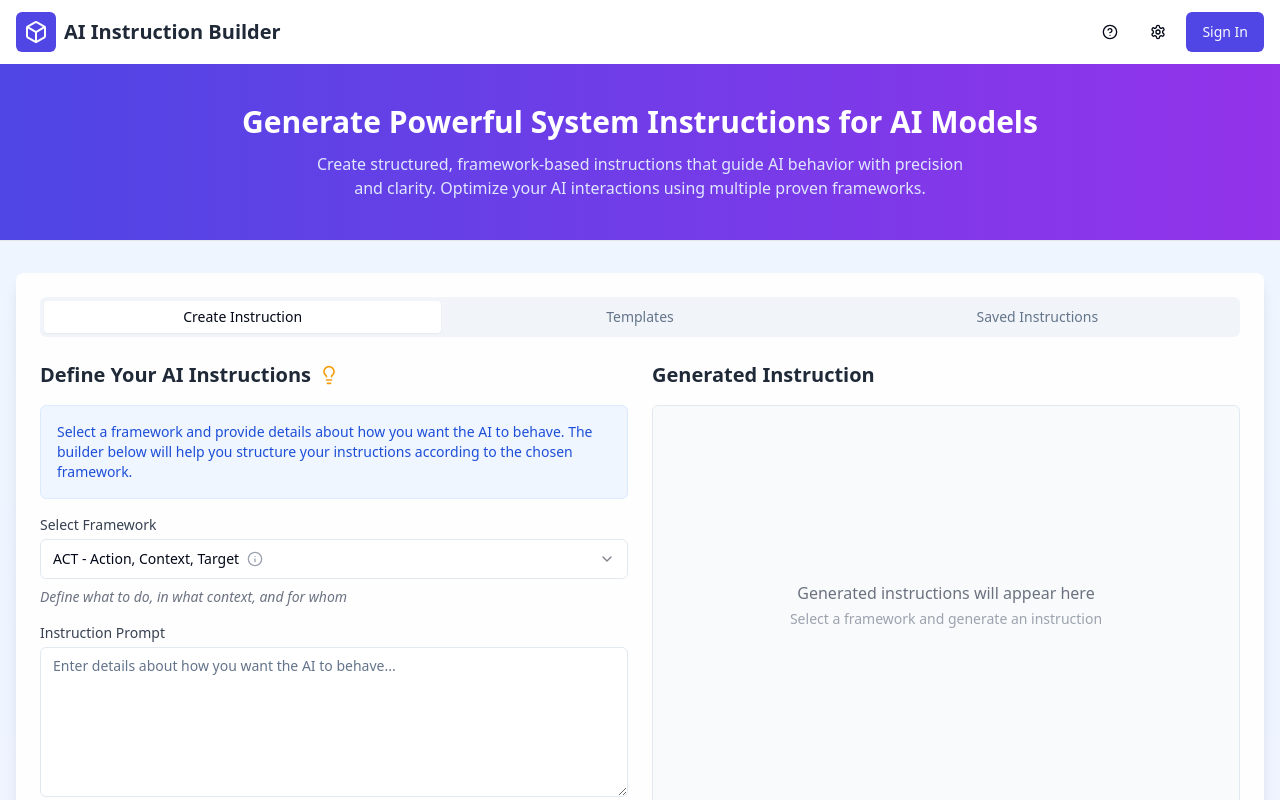
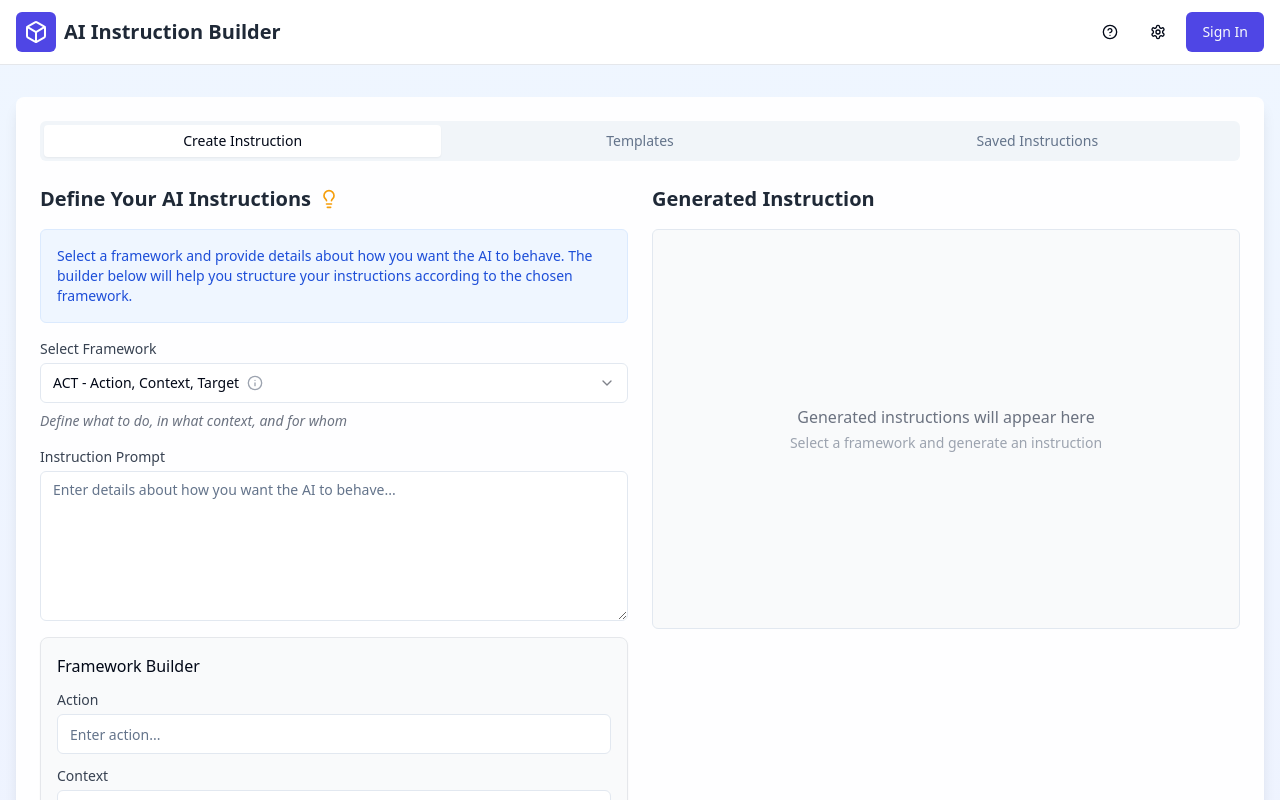
Before and after one commit to muhammedadnanv/ai-instruction-forge-10, a React (Vite) app: page / in a window 1280 px wide. Shown: the top 800 px of the page. Built offline with nearby package versions, Linux system fonts and the light colour scheme.

Commit message:
Visual edit in Lovable
Edited UI in Lovable

```diff
--- a/src/components/Header.tsx
+++ b/src/components/Header.tsx
@@ -1,10 +1,7 @@
-
 import { Button } from "@/components/ui/button";
 import { HelpCircle, Settings } from "lucide-react";
-
 const Header = () => {
-  return (
-    <header className="bg-white border-b border-gray-200 sticky top-0 z-10">
+  return <header className="bg-white border-b border-gray-200 sticky top-0 z-10">
       <div className="container mx-auto px-4 py-3 flex justify-between items-center">
         <div className="flex items-center gap-2">
           <div className="bg-indigo-600 text-white p-2 rounded-md">
@@ -30,17 +27,7 @@ const Header = () => {
         </div>
       </div>
 
-      <div className="bg-gradient-to-r from-indigo-600 to-purple-600 py-10 px-4 text-center">
-        <h2 className="text-3xl font-bold text-white mb-3">
-          Generate Powerful System Instructions for AI Models
-        </h2>
-        <p className="text-indigo-100 max-w-2xl mx-auto">
-          Create structured, framework-based instructions that guide AI behavior with precision and clarity.
-          Optimize your AI interactions using multiple proven frameworks.
-        </p>
-      </div>
-    </header>
-  );
+
+    </header>;
 };
-
 export default Header;
```
